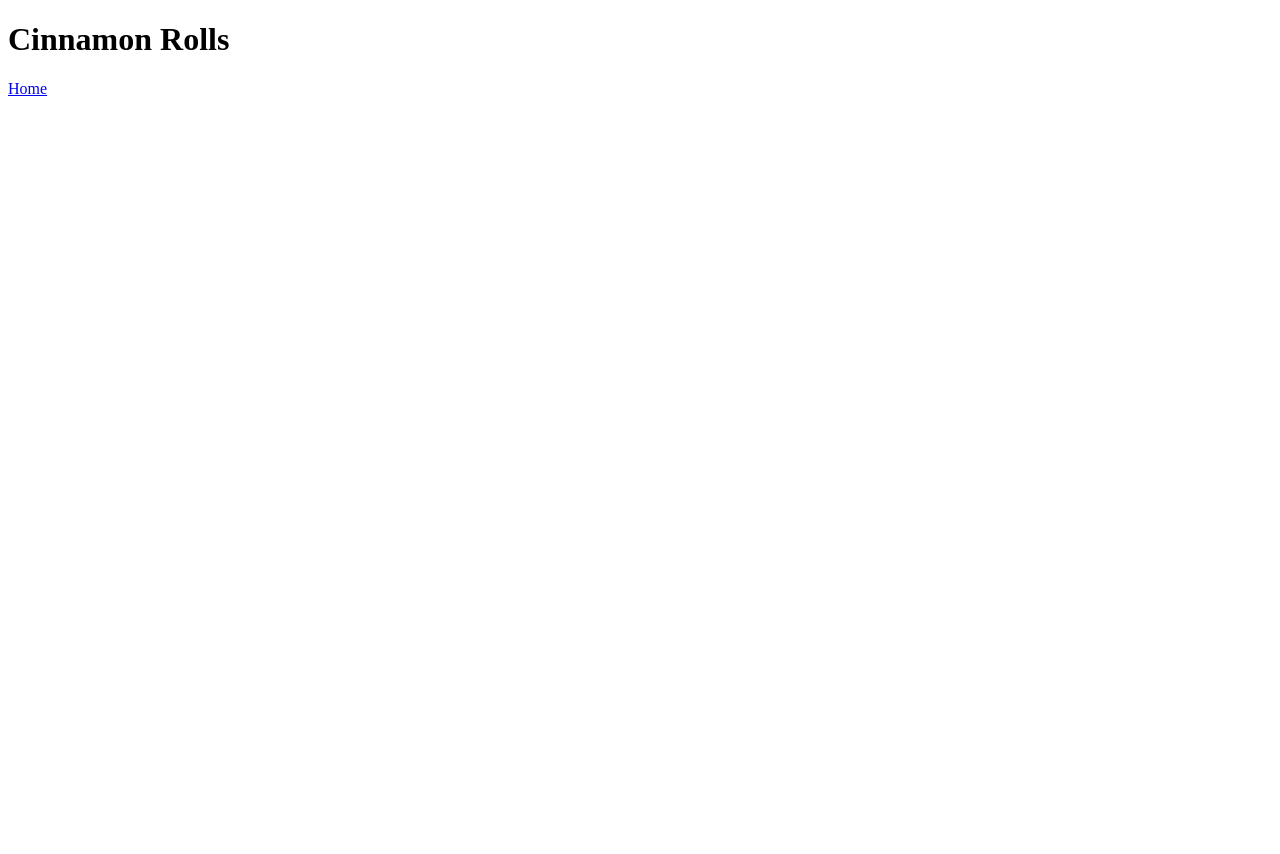
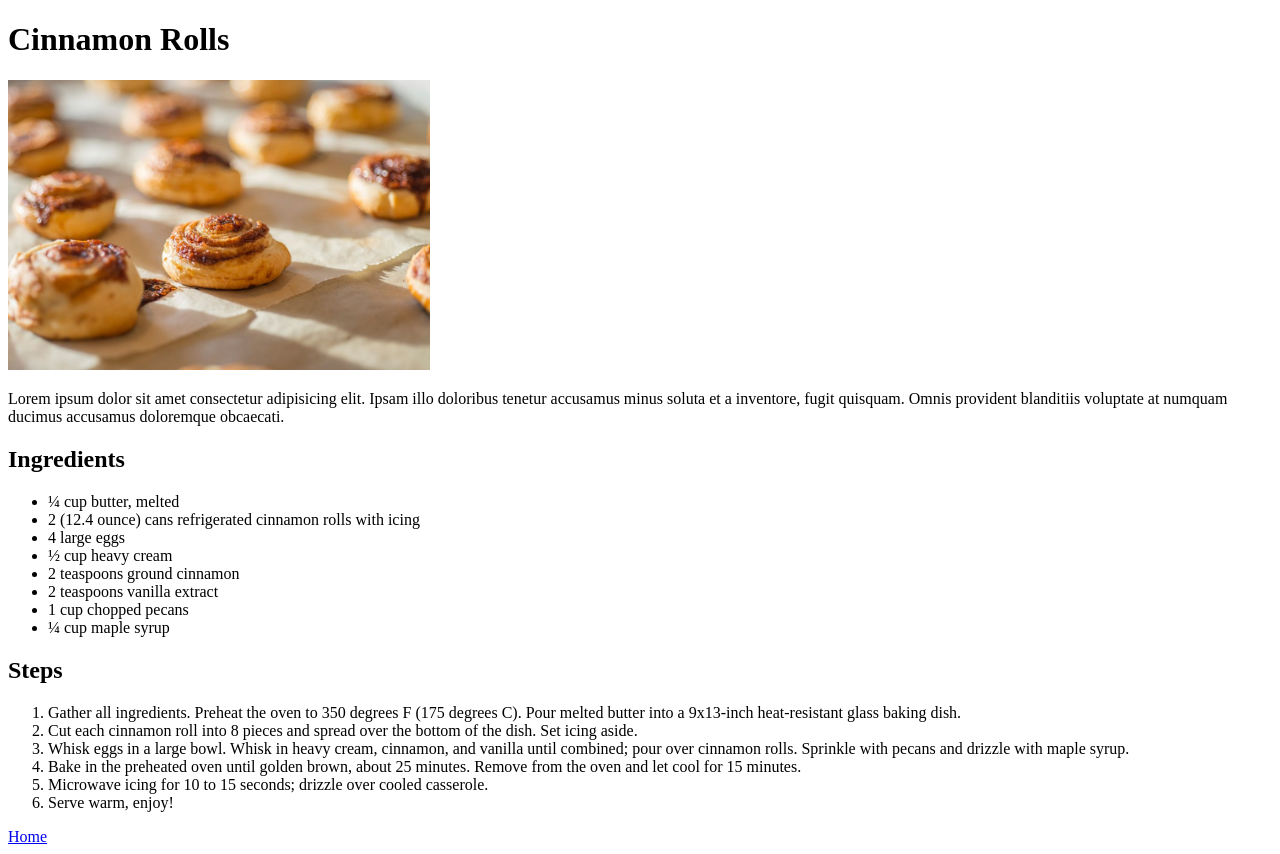
Before and after one commit to Souilles/recipes, a plain HTML site: page dessert/cinnamonroll.html in a window 1280 px wide. Before the commit the page ends 800 px from the top, so only its background shows below. Drawn offline with Linux system fonts and the light colour scheme.

Commit message:
Finished the cinnamonroll page

```diff
--- a/dessert/cinnamonroll.html
+++ b/dessert/cinnamonroll.html
@@ -7,6 +7,28 @@
 
     <body>
         <h1>Cinnamon Rolls</h1>
+        <img src="../images/cinnamonroll.jpg" alt="picture of a cinnamon roll" height="290">
+        <p>Lorem ipsum dolor sit amet consectetur adipisicing elit. Ipsam illo doloribus tenetur accusamus minus soluta et a inventore, fugit quisquam. Omnis provident blanditiis voluptate at numquam ducimus accusamus doloremque obcaecati.</p>
+        <h2>Ingredients</h2>
+        <ul>
+            <li>¼ cup butter, melted</li>
+            <li>2 (12.4 ounce) cans refrigerated cinnamon rolls with icing</li>
+            <li>4 large eggs</li>
+            <li>½ cup heavy cream</li>
+            <li>2 teaspoons ground cinnamon</li>
+            <li>2 teaspoons vanilla extract</li>
+            <li>1 cup chopped pecans</li>
+            <li>¼ cup maple syrup</li>
+        </ul>
+        <h2>Steps</h2>
+        <ol>
+            <li>Gather all ingredients. Preheat the oven to 350 degrees F (175 degrees C). Pour melted butter into a 9x13-inch heat-resistant glass baking dish.</li>
+            <li>Cut each cinnamon roll into 8 pieces and spread over the bottom of the dish. Set icing aside.</li>
+            <li>Whisk eggs in a large bowl. Whisk in heavy cream, cinnamon, and vanilla until combined; pour over cinnamon rolls. Sprinkle with pecans and drizzle with maple syrup.</li>
+            <li>Bake in the preheated oven until golden brown, about 25 minutes. Remove from the oven and let cool for 15 minutes.</li>
+            <li>Microwave icing for 10 to 15 seconds; drizzle over cooled casserole.</li>
+            <li>Serve warm, enjoy!</li>
+        </ol>
         <a href="../index.html">Home</a>
     </body>
 </html>
```
